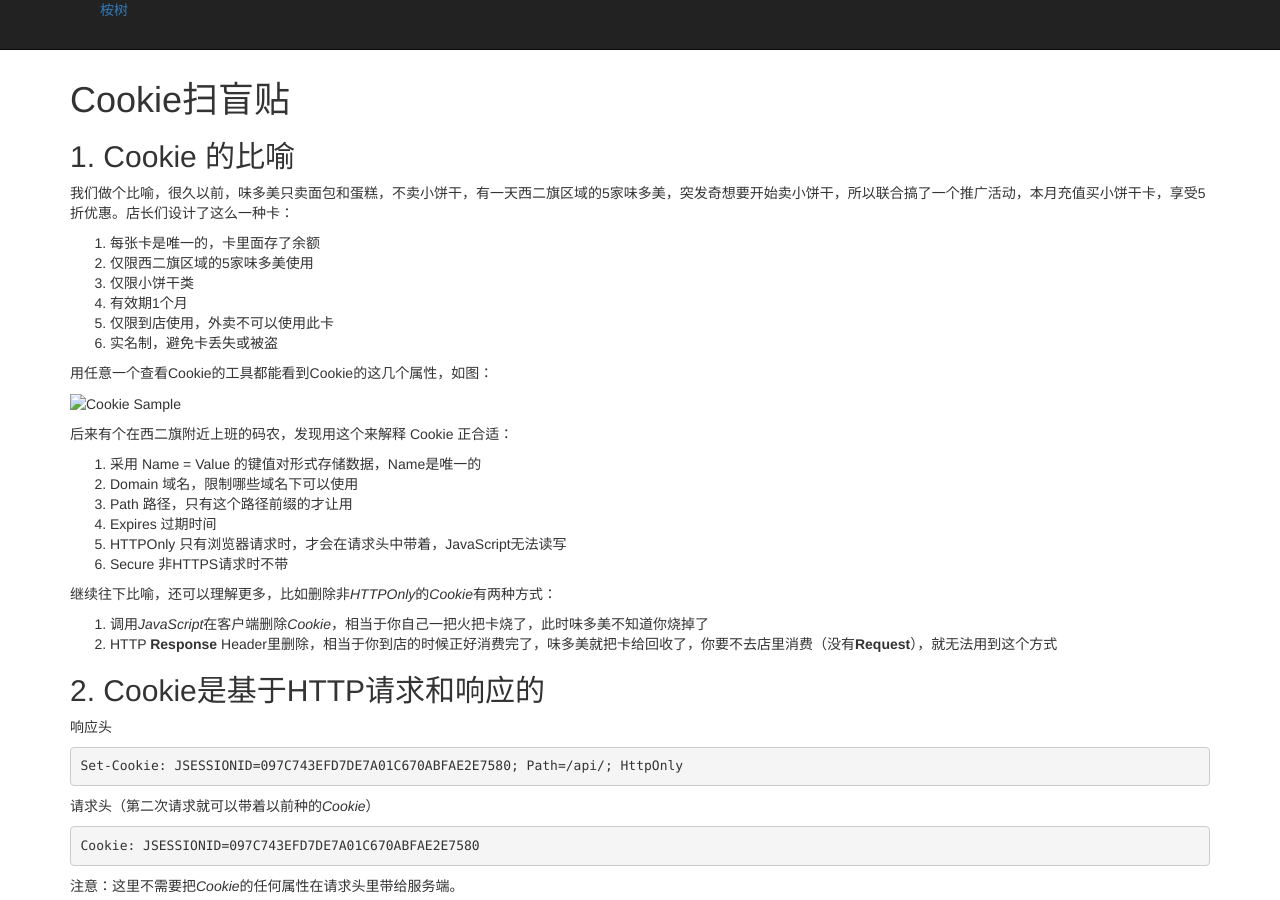
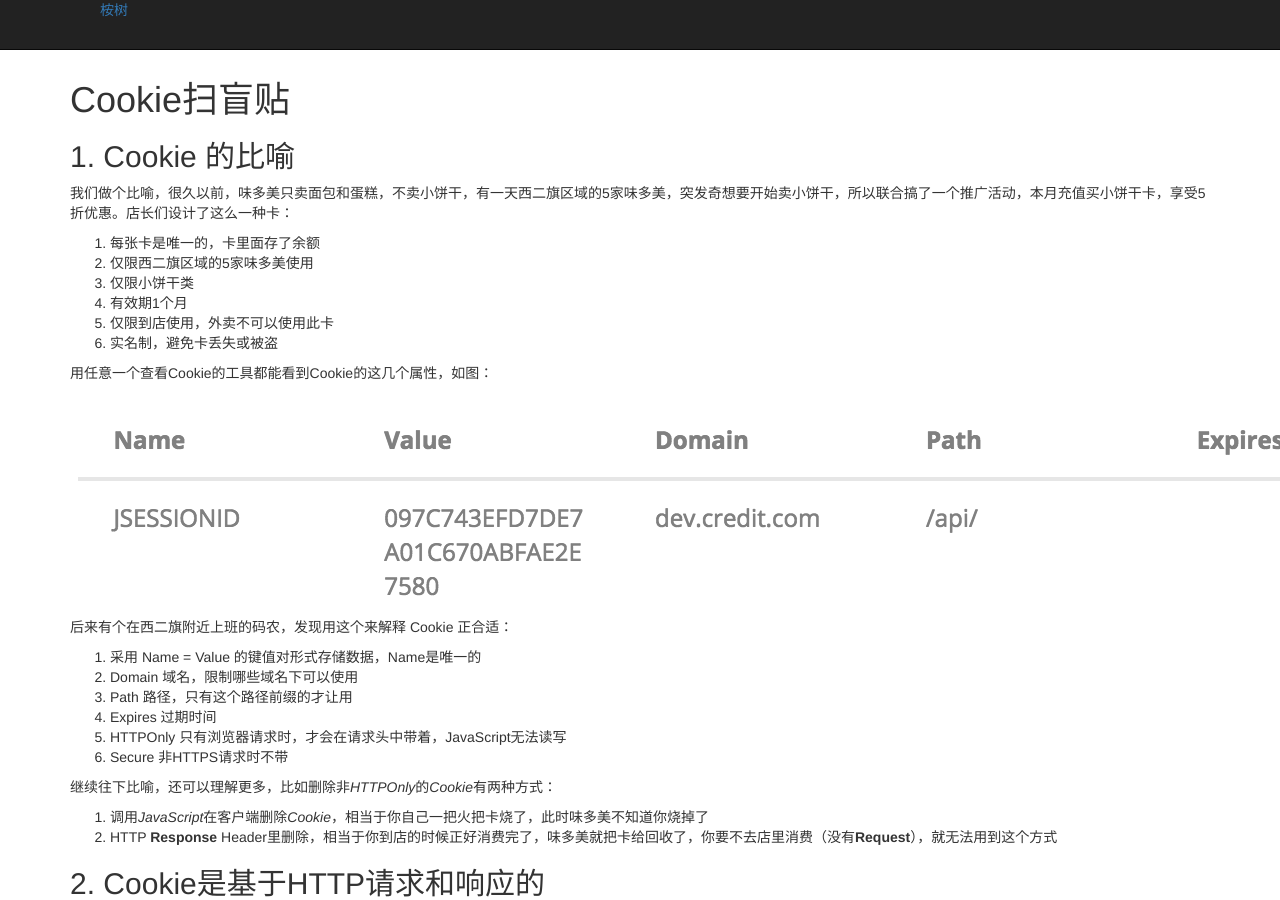
Before and after one commit to wangwenming/wangwenming.github.io, a Jekyll site: the page built from misc/_posts/2017-02-07-Cookie扫盲贴.md, in a window 1280 px wide and 900 px high. Built offline with Jekyll 4.4.1, drawn with Linux system fonts in a browser that asks for light colours.

Commit message:
发布之后路径是 misc/2017/02/07/ 因此用相对路径无法实现本地和生产同时支持。虽然这种方式也不支持本地，但好理解。

```diff
--- a/misc/_posts/2017-02-07-Cookie扫盲贴.md
+++ b/misc/_posts/2017-02-07-Cookie扫盲贴.md
@@ -12,7 +12,7 @@
 
 用任意一个查看Cookie的工具都能看到Cookie的这几个属性，如图：
 
-![Cookie Sample](../../img/cookie.png)
+![Cookie Sample](/img/cookie.png)
 
 后来有个在西二旗附近上班的码农，发现用这个来解释 Cookie 正合适：
 
```
